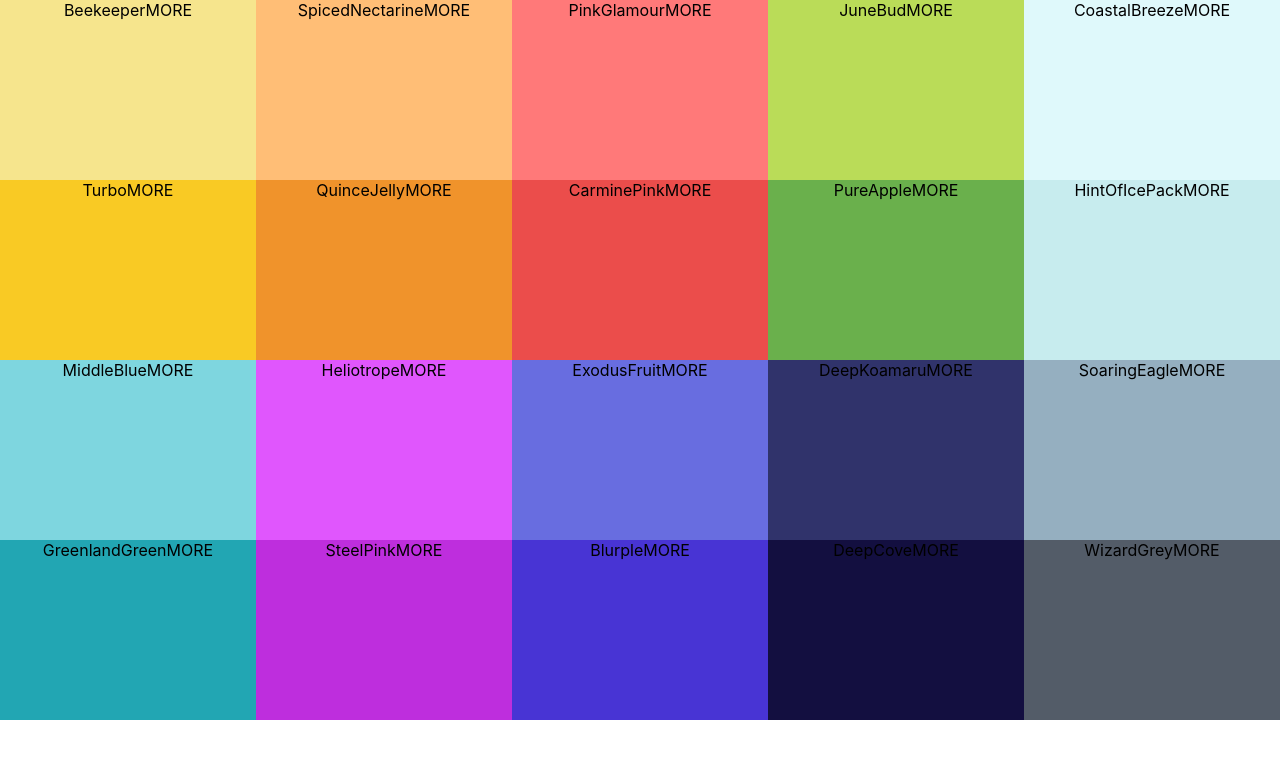
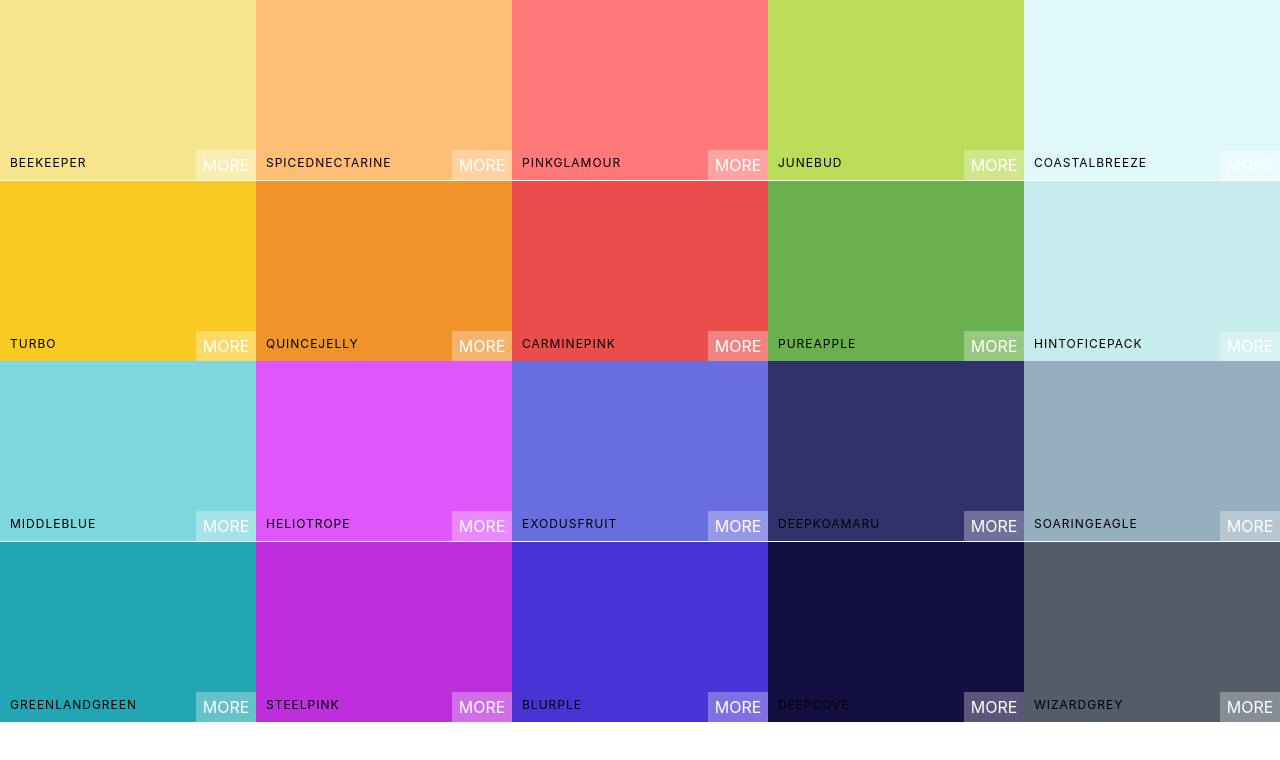
Before and after one commit to Bojan1204/Color-Project, a React (Create React App) app: page / in a window 1280 px wide. Shown: the top 760 px of the page. Built offline with nearby package versions, Linux system fonts and the light colour scheme.

Commit message:
add copyToClipboard

```diff
--- a/package.json
+++ b/package.json
@@ -8,6 +8,7 @@
     "@testing-library/user-event": "^13.5.0",
     "node-sass": "^7.0.0",
     "react": "^17.0.2",
+    "react-copy-to-clipboard": "^5.0.4",
     "react-dom": "^17.0.2",
     "react-router-dom": "5",
     "react-scripts": "5.0.0",
--- a/src/components/ColorBox.jsx
+++ b/src/components/ColorBox.jsx
@@ -1,12 +1,21 @@
 import React, {Component} from "react";
 import './ColorBox.scss';
+import {CopyToClipboard} from 'react-copy-to-clipboard';
 class ColorBox extends Component{
     render(){
+        const { name, background } = this.props;
         return(
-            <div style={{background: this.props.background}} className="ColorBox">
-                <span>{this.props.name}</span>
-               <span>MORE</span>
+            <CopyToClipboard text={background}>
+            <div style={{background}} className="ColorBox">
+                <div className="copy-container">
+                    <div className="box-content">
+                        <span>{name}</span>
+                    </div>
+                    <button className="copy-button">Copy</button>
+                </div>
+               <span className="see-more">More</span>
             </div>
+            </CopyToClipboard>
         )
     }
 }
--- a/src/components/ColorBox.scss
+++ b/src/components/ColorBox.scss
@@ -5,4 +5,67 @@
     display: inline-block;
     position: relative;
     cursor: pointer;
+    margin-bottom: -3.5px;
+
+
+    .copy-container{
+        .box-content{
+            position: absolute;
+            left: 0px;
+            bottom: 0px;
+            padding: 10px;
+            color: black;
+            letter-spacing: 1px;
+            text-transform: uppercase;
+            font-size: 12px;
+        }
+
+        .copy-button{
+            width: 100px;
+            height: 30px;
+            position: absolute;
+            display: inline-block;
+            top: 50%;
+            left: 50%;
+            margin-left: -50px;
+            margin-top: -15px;
+            text-align: center;
+            outline: none;
+            background: rgba(255, 255, 255, 0.3);
+            font-size: 1rem;
+            line-height: 30px;
+            color: white;
+            text-transform: uppercase;
+            border: none;
+            opacity: 0;
+
+
+        }
+    }
+
+
+
+    &:hover{
+        .copy-button{
+          opacity: 1;
+         transition: 0.5s;
+        }
+    }
+
+    .see-more{
+            background: rgba(255, 255, 255, 0.3);
+            position: absolute;
+            border: none;
+            right: 0px;
+            bottom: 0px;
+            color: white;
+            width: 60px;
+            height: 30px;
+            text-align: center;
+            line-height: 30px;
+            text-transform: uppercase;
+    }
+
+
+
 }
```
Also changed, not shown: 2 other files (tests, documents, lock files or other folders).
